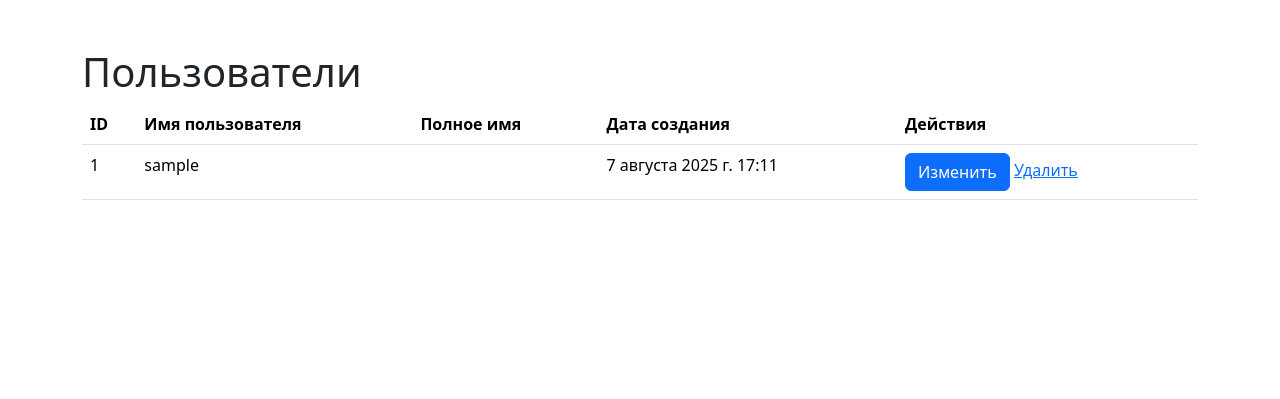
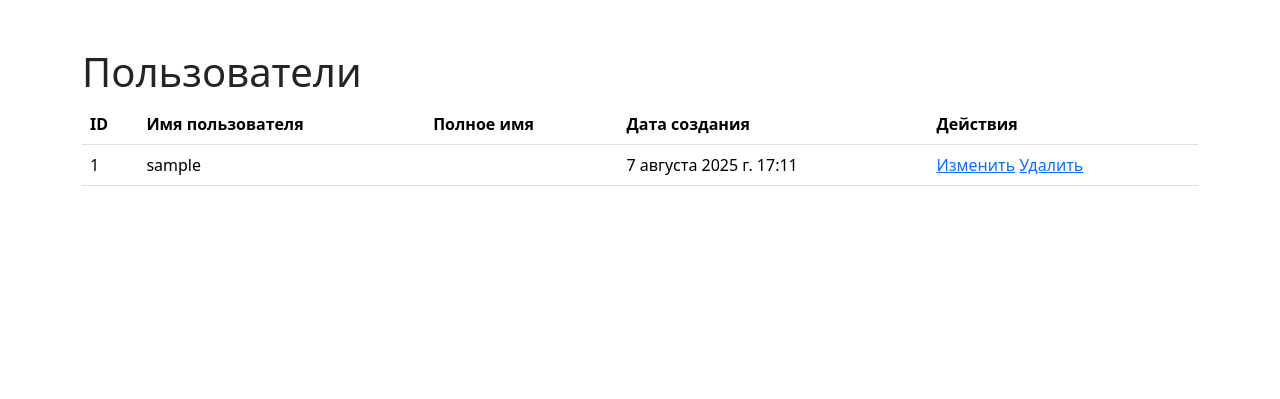
Before and after one commit to solmael/python-project-52, a Django app: template task_manager/templates/task_manager/users/users.html in a window 1280 px wide. Shown: the part 56-455 px from the top of the page. Run offline with Django 5.2, Linux system fonts and the light colour scheme; the template is opened without the code that fills it: values that come from a table or form of the project are taken from there, others are empty; the visitor is signed in with stand-in values (Sample User, id 1); data comes from the database, SQL or seed files in the repository; some libraries are stand-ins or nearby versions.

Commit message:
delete & users html upd

```diff
--- a/task_manager/templates/task_manager/users/delete.html
+++ b/task_manager/templates/task_manager/users/delete.html
@@ -8,7 +8,7 @@
     <h1>Удаление пользователя</h1>
 
     <div class="alert alert-warning">
-        Вы уверены, что хотите удалить {{ user.get_full_name }}?
+        Вы уверены, что хотите удалить {{ user.username }}?
     </div>
 
     <form method="post">
@@ -16,3 +16,4 @@
         <button type="submit" class="btn btn-danger">Да, удалить</button>
     </form>
 </div>
+{% endblock %}
--- a/task_manager/templates/task_manager/users/users.html
+++ b/task_manager/templates/task_manager/users/users.html
@@ -20,7 +20,7 @@
             <td>{{ user.profile.full_name }}</td>
             <td>{{ user.date_joined }}</td>
             <td>
-                <a href="{% url 'user_update' user.id %}" class="btn btn-primary">Изменить</a>
+                <a href="{% url 'user_update' user.id %}">Изменить</a>
                 <a href="{% url 'user_delete' pk=user.id %}">Удалить</a>
             </td>
         </tr>
```
